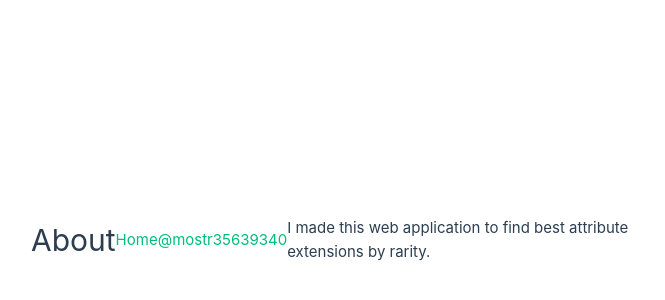
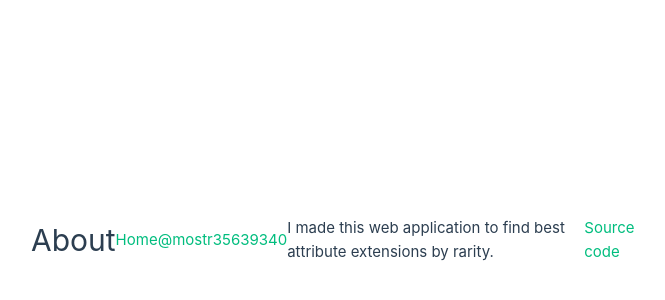
Before and after one commit to msalsas/mch-extensions, a Vue app: page /about in a window 1280 px wide. Shown: the part 160-460 px from the top of the page, without its empty margins (1-666 px from the left). Built offline with nearby package versions, Linux system fonts and the light colour scheme.

Commit message:
Add source code link to about page

```diff
--- a/src/views/AboutView.vue
+++ b/src/views/AboutView.vue
@@ -7,6 +7,9 @@
     </p>
     <p class="d-flex justify-center">
       I made this web application to find best attribute extensions by rarity.
+    </p>
+    <p class="d-flex justify-center">
+      <a href="https://github.com/msalsas/mch-extensions/">Source code</a>
     </p>
   </div>
 </template>
```
